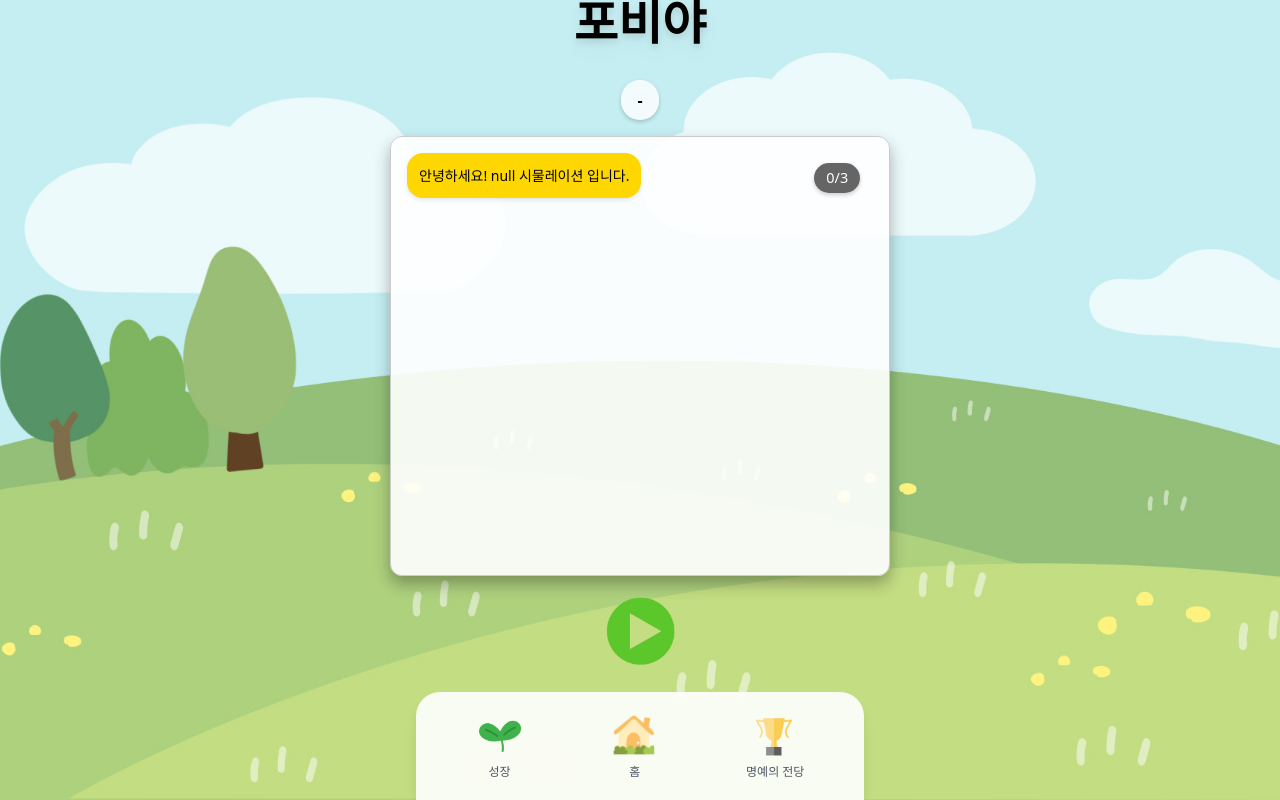
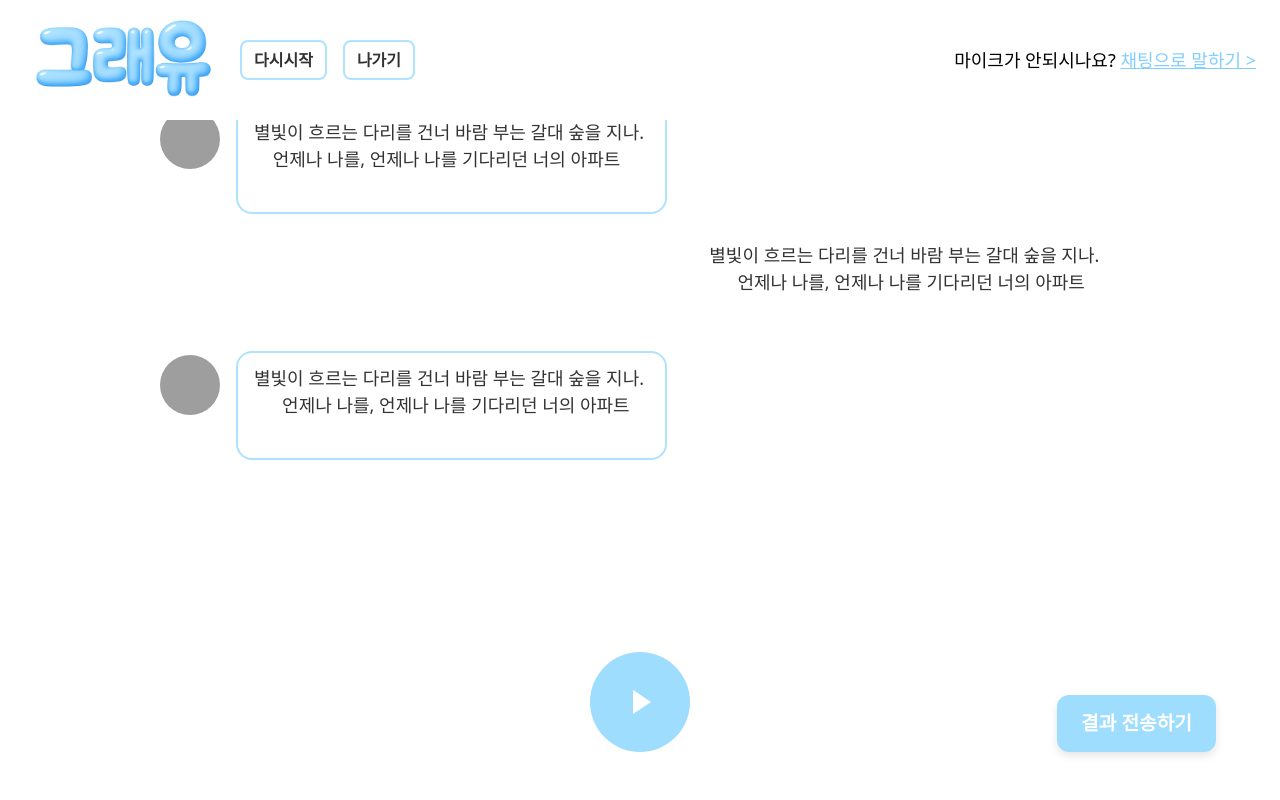
Before and after one commit to juyeon320/hackathon_team, a Next.js app in the folder my-app/: page /chat in a window 1280 px wide. Built offline with nearby package versions, Linux system fonts and the light colour scheme; grey boxes are pictures that could not be loaded; a web font is replaced by a local one.

Commit message:
feat : main-대화창 구현

```diff
--- a/my-app/src/pages/categorySelect.js
+++ b/my-app/src/pages/categorySelect.js
@@ -48,7 +48,7 @@ export default function CategorySelectPage() {
       <div className="relative z-10 flex flex-col items-center w-full px-4">
         {/* 타이틀 */}
         <div className={`fixed top-0 left-0 right-0 p-5 text-center z-20 transition-all duration-700 ${isPageLoaded ? 'opacity-100 translate-y-0' : 'opacity-0 -translate-y-10'}`}>
-          <Title>포비야</Title>
+          <Title>그래유</Title>
         </div>
 
         {/* 카테고리 버튼 - 타이틀 아래 배치 */}
--- a/my-app/src/pages/chat.js
+++ b/my-app/src/pages/chat.js
@@ -29,7 +29,36 @@ export default function ChatPage() {
 
   const MAX_RECORDS = 3; // 최대 녹음 횟수 설정
   const [messages, setMessages] = useState([
-    { role: "system", content: `안녕하세요! ${displayCategory} 시물레이션 입니다.` },
+    { role: "system", content: `별빛이 흐르는 다리를 건너 바람 부는 갈대 숲을 지나.
+언제나 나를, 언제나 나를 기다리던 너의 아파트
+` },
+    { role: "user", content: `별빛이 흐르는 다리를 건너 바람 부는 갈대 숲을 지나.
+언제나 나를, 언제나 나를 기다리던 너의 아파트
+` },
+    { role: "system", content: `별빛이 흐르는 다리를 건너 바람 부는 갈대 숲을 지나.
+언제나 나를, 언제나 나를 기다리던 너의 아파트
+` },
+{ role: "user", content: `별빛이 흐르는 다리를 건너 바람 부는 갈대 숲을 지나.
+  언제나 나를, 언제나 나를 기다리던 너의 아파트
+  ` },
+      { role: "system", content: `별빛이 흐르는 다리를 건너 바람 부는 갈대 숲을 지나.
+  언제나 나를, 언제나 나를 기다리던 너의 아파트
+  ` },
+  { role: "system", content: `별빛이 흐르는 다리를 건너 바람 부는 갈대 숲을 지나.
+    언제나 나를, 언제나 나를 기다리던 너의 아파트
+    ` },
+        { role: "user", content: `별빛이 흐르는 다리를 건너 바람 부는 갈대 숲을 지나.
+    언제나 나를, 언제나 나를 기다리던 너의 아파트
+    ` },
+        { role: "system", content: `별빛이 흐르는 다리를 건너 바람 부는 갈대 숲을 지나.
+    언제나 나를, 언제나 나를 기다리던 너의 아파트
+    ` },
+    { role: "user", content: `별빛이 흐르는 다리를 건너 바람 부는 갈대 숲을 지나.
+      언제나 나를, 언제나 나를 기다리던 너의 아파트
+      ` },
+          { role: "system", content: `별빛이 흐르는 다리를 건너 바람 부는 갈대 숲을 지나.
+      언제나 나를, 언제나 나를 기다리던 너의 아파트
+      ` },
   ]);
   const [recordCount, setRecordCount] = useState(0);
   const [isRecording, setIsRecording] = useState(false);
@@ -42,6 +71,14 @@ export default function ChatPage() {
   const audioRef = useRef(null);
   const [isPlaying, setIsPlaying] = useState(false);
   const [showRecordingIndicator, setShowRecordingIndicator] = useState(false); // 녹음 중 표시기
+
+  const chatContainerRef = useRef(null); // 자동 스크롤
+  useEffect(() => {
+    if (chatContainerRef.current) {
+      chatContainerRef.current.scrollTop = chatContainerRef.current.scrollHeight;
+    }
+  }, [messages]);
+
 
   // 녹음 시작 (4초 후 자동 중지)
   const startRecording = async () => {
@@ -181,89 +218,104 @@ export default function ChatPage() {
   return (
     <div
       style={{
-        position: "fixed",
-        top: "0",
-        left: "0",
         width: "100vw",
         height: "100vh",
-        backgroundImage: "url('/images/background2.jpg')",
-        backgroundSize: "cover",
-        backgroundPosition: "center",
+        display: "flex",        // 👉 가로로 나란히
+        flexDirection: "column",
+        backgroundColor: "white",
+        overflow: "hidden", // 👉 스크롤바 숨김
+      }}
+    >
+      {/* 타이틀 */}
+      <div
+        style={{
+          position: "absolute",
+          top: "4vh",
+          left: "24px",
           display: "flex",
-        flexDirection: "column",
           alignItems: "center",
         }}
       >
-      {/* 타이틀 */}
-      <Title
+      </div>
+      <div
         style={{
-          position: "absolute",
-          top: "5vh",
-          fontSize: "2rem",
-          fontWeight: "bold",
-          color: "white",
-          textAlign: "center",
-          textShadow: "2px 2px 4px rgba(0,0,0,0.5)"
+          height: "120px",
+          display: "flex",
+          justifyContent: "space-between",
+          alignItems: "center",
+          padding: "0 24px",
+          backgroundColor: "#fff",
+          zIndex: 1000,
         }}
       >
-        포비야
-      </Title>
+       <div style={{ display: "flex", alignItems: "center", gap: "16px" }}>
+        <img src="/images/logo-text.png" style={{ height: "200px" }} />
+        <button style={{
+          border: "2px solid #aee2ff",
+          borderRadius: "8px",
+          padding: "6px 12px",
+          backgroundColor: "white",
+          color: "#333",
+          fontWeight: "bold",
+          cursor: "pointer"
+        }}
+        onMouseEnter={(e) => e.currentTarget.style.backgroundColor = "#f0faff"}
+        onMouseLeave={(e) => e.currentTarget.style.backgroundColor = "white"}
+        >
+          다시시작
+        </button>
 
-      {/* 카테고리 및 난이도 표시 */}
-      <div
-        style={{
-          position: "absolute",
-          top: "10vh",
-          backgroundColor: "rgba(255,255,255,0.8)",
-          padding: "8px 16px",
-          borderRadius: "20px",
-          fontSize: "1rem",
+        <button style={{
+          border: "2px solid #aee2ff",
+          borderRadius: "8px",
+          padding: "6px 12px",
+          backgroundColor: "white",
+          color: "#333",
           fontWeight: "bold",
-          boxShadow: "0 2px 4px rgba(0,0,0,0.2)"
+          cursor: "pointer"
         }}
+        onMouseEnter={(e) => e.currentTarget.style.backgroundColor = "#f0faff"}
+        onMouseLeave={(e) => e.currentTarget.style.backgroundColor = "white"}
         >
-        {displayCategory} - {displayDifficulty}
+          나가기
+        </button>
+        </div>
+        <div style={{ fontSize: "18px" }}>
+          <span style={{ color: "black", fontWeight: "500" }}>마이크가 안되시나요? </span>
+          <a
+            href="#"
+            style={{ color: "#80cfff", textDecoration: "underline", fontWeight: "500" }}
+          >
+            채팅으로 말하기 &gt;
+          </a>
+        </div>
       </div>
 
 {/* 채팅 박스 */}
 <div
+  ref={chatContainerRef}
+  className="chat-scroll"
   style={{
-          position: "fixed",
-          top: "17vh",
-          left: "50%",
-          transform: "translateX(-50%)",
-          width: "80vw",
-          maxWidth: "500px",
-          height: "55vh",
-          backgroundColor: "rgba(255, 255, 255, 0.9)",
-          borderRadius: "12px",
-          boxShadow: "0px 8px 16px rgba(0, 0, 0, 0.3)",
-          padding: "16px",
+    height: "calc(100vh - 300px)", // 120px 헤더 + 100px 버튼 기준
       overflowY: "auto",
-          border: "1px solid #ccc",
+      padding: "80px",
       display: "flex",
       flexDirection: "column",
-          justifyContent: "flex-start",
+      gap: "16px",
+      scrollbarWidth: "bold",
+      scrollbarColor: " #9FDDFF #FFFFFF", // ✅ Firefox 대응
+      msOverflowStyle: "auto",
   }}
 >
-
-        {/* 메시지 카운터 */}
   <div
     style={{
-          position: "absolute",
-          top: "6%",
-          left: "85%",
-          backgroundColor: "rgba(0,0,0,0.6)",
-          color: "white",
-          padding: "4px 12px",
-          borderRadius: "20px",
-          fontSize: "0.9rem",
-          boxShadow: "0 2px 4px rgba(0,0,0,0.2)",
-          zIndex: 100,
+      width: "100%",
+      padding: "80px 80px", // 좌우 여백만 적절히
+      display: "flex",
+      flexDirection: "column",
+      gap: "16px",
     }}
   >
-        {recordCount}/{MAX_RECORDS}
-      </div>
     {Array.isArray(messages) ? (
       messages.map((msg, index) => {
         const isSystemMessage = msg.role === "system" && index === 0;
@@ -272,26 +324,39 @@ export default function ChatPage() {
 
         return (
           <div
-                key={index} ß
+            key={index}
             style={{
               display: "flex",
               justifyContent: isUserMessage ? "flex-end" : "flex-start",
-                  marginBottom: "10px",
-                  animationName: index === messages.length - 1 ? "fadeIn" : "none",
-                  animationDuration: "0.5s"
             }}
           >
+
+            {!isUserMessage && (
+
+            <img
+              src="/images/cloud.png"
+              alt="구름 프로필"
+              style={{
+                width: "60px", // ✅ 크기 키움
+                height: "60px",
+                borderRadius: "50%",
+                objectFit: "cover",
+                marginRight: "16px", // ✅ 말풍선과 거리 띄움
+                marginTop: "4px"
+              }}
+            />
+          )}
+          {/* ✅ GPT 채팅 말풍선 */}
             <div
               style={{
-                    padding: "12px",
-                    maxWidth: "75%",
+                maxWidth: "70%",
+                padding: "12px 16px",
                 borderRadius: "16px",
-                    fontSize: "14px",
-                    backgroundColor: isSystemMessage ? "#FFD700" : isUserMessage ? "#3B82F6" : "#FFD700",
-                    color: isUserMessage ? "white" : "black",
-                    boxShadow: "0 2px 4px rgba(0,0,0,0.1)",
-                    borderTopLeftRadius: isUserMessage ? "16px" : isSystemMessage ? "16px" : "4px",
-                    borderTopRightRadius: isUserMessage ? "4px" : "16px",
+                backgroundColor: isUserMessage ? "#ffffff" : "#ffffff",
+                color: "#333",
+                fontSize: "18px",
+                whiteSpace: "pre-wrap",
+                border: isUserMessage ? "none" : "2px solid #aee2ff",
               }}
             >
               {msg.content}
@@ -305,15 +370,17 @@ export default function ChatPage() {
       </p>
     )}
   </div>
+</div>
+
       {/* 녹음 중 표시기 */}
       {showRecordingIndicator && (
         <div
           style={{
             position: "absolute",
-            bottom: "30vh",
+            bottom: "16vh",
             left: "50%",
             transform: "translateX(-50%)",
-            backgroundColor: "rgba(220, 20, 60, 0.8)",
+            backgroundColor: "rgba(255, 255, 255, 0.8)",
             color: "white",
             padding: "8px 16px",
             borderRadius: "20px",
@@ -321,7 +388,7 @@ export default function ChatPage() {
             fontWeight: "bold",
             display: "flex",
             alignItems: "center",
-            boxShadow: "0 4px 8px rgba(0,0,0,0.3)",
+            //boxShadow: "0 4px 8px rgba(255, 255, 255, 0.3)",
             animation: "pulse 1s infinite"
           }}
         >
@@ -334,11 +401,12 @@ export default function ChatPage() {
       <div
         style={{
           position: "absolute",
-          bottom: "16vh",
+          bottom: "6vh",
           left: "50%",
           transform: "translateX(-50%)",
-          width: "80px",
-          height: "80px",
+          width: "100px",
+          height: "100px",
+          backgroundColor: isRecording ? "#9FDDFF" : "#9FDDFF",
           borderRadius: "50%",
           display: "flex",
           alignItems: "center",
@@ -358,16 +426,24 @@ export default function ChatPage() {
         onMouseDown={(e) => e.currentTarget.style.transform = "translateX(-50%) scale(0.95)"}
         onMouseUp={(e) => e.currentTarget.style.transform = "translateX(-50%) scale(1)"}
       >
-        <img
-          src={isRecording ? "/images/button2.png" : isConversationEnded ? "/images/button2.png" : "/images/button1.png"}
-          alt={isConversationEnded ? "종료 버튼" : "녹음 버튼"}
-          style={{
-            width: "100%",
-            height: "100%",
-            objectFit: "contain",
-            filter: isRecording ? "brightness(0.8)" : "brightness(1)"
-          }}
-        />
+       {isRecording ? (
+        <div style={{
+          width: "20px",
+          height: "20px",
+          backgroundColor: "white",
+          borderRadius: "4px",
+        }} />
+      ) : (
+        <div style={{
+          width: 0,
+          height: 0,
+          borderTop: "12px solid transparent",
+          borderBottom: "12px solid transparent",
+          borderLeft: "18px solid white",
+          marginLeft: "4px",
+        }} />
+      )}
+
       </div>
 
       {/* 버튼 도움말 */}
@@ -391,6 +467,8 @@ export default function ChatPage() {
         </div>
       )}
 
+
+
       {/* 음성 자동 재생 (숨김) */}
       {audioSrc && (
         <audio
@@ -409,6 +487,27 @@ export default function ChatPage() {
           브라우저가 오디오 태그를 지원하지 않습니다.
         </audio>
       )}
+      {/* 결과 전송하기 버튼 */}
+      <button
+        onClick={handleEndConversation}
+        style={{
+          position: "absolute",
+          bottom: "6vh",
+          right: "5vw",
+          backgroundColor: "#9FDDFF",
+          color: "white",
+          fontWeight: "bold",
+          border: "none",
+          borderRadius: "12px",
+          padding: "14px 24px",
+          fontSize: "1.2rem",
+          boxShadow: "0 4px 8px rgba(0,0,0,0.1)",
+          cursor: "pointer",
+        }}
+      >
+        결과 전송하기
+      </button>
+
 
       {/* 스타일 - 애니메이션 */}
       <style jsx>{`
@@ -424,7 +523,7 @@ export default function ChatPage() {
       `}</style>
 
       {/* 푸터 */}
-      <Footer showModal={true} />
+
     </div>
   );
 }
--- a/my-app/src/styles/globals.css
+++ b/my-app/src/styles/globals.css
@@ -16,9 +16,26 @@
     font-family: 'HakgyoansimDunggeunmisoTTF-B', sans-serif;
 }
 
-
-
-
 @tailwind base;
 @tailwind components;
 @tailwind utilities;
+
+/* 스크롤바 꾸미기 */
+.chat-scroll::-webkit-scrollbar {
+    width: 10px;
+  }
+
+  .chat-scroll::-webkit-scrollbar-track {
+    background: #ff0000;
+    border-radius: 4px;
+  }
+
+  .chat-scroll::-webkit-scrollbar-thumb {
+    background-color: #000000;
+    border-radius: 8px;
+    border: 2px solid #ffffff;
+  }
+
+  .chat-scroll::-webkit-scrollbar-thumb:hover {
+    background-color: #33ff00;
+  }
```
Also changed, not shown: my-app/public/images/logo-text.png (added), 1 other file (tests, documents, lock files or other folders). Lines whose indentation alone changed are shown as unchanged.
